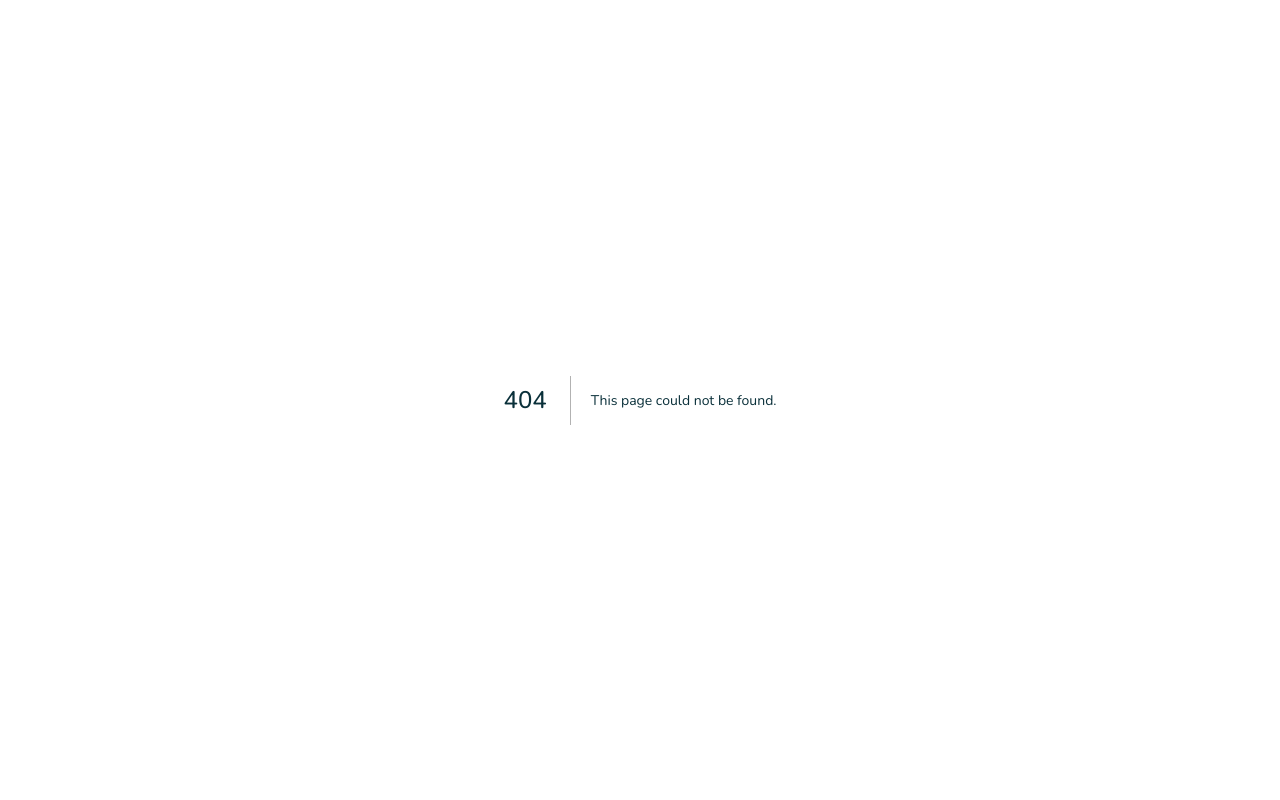
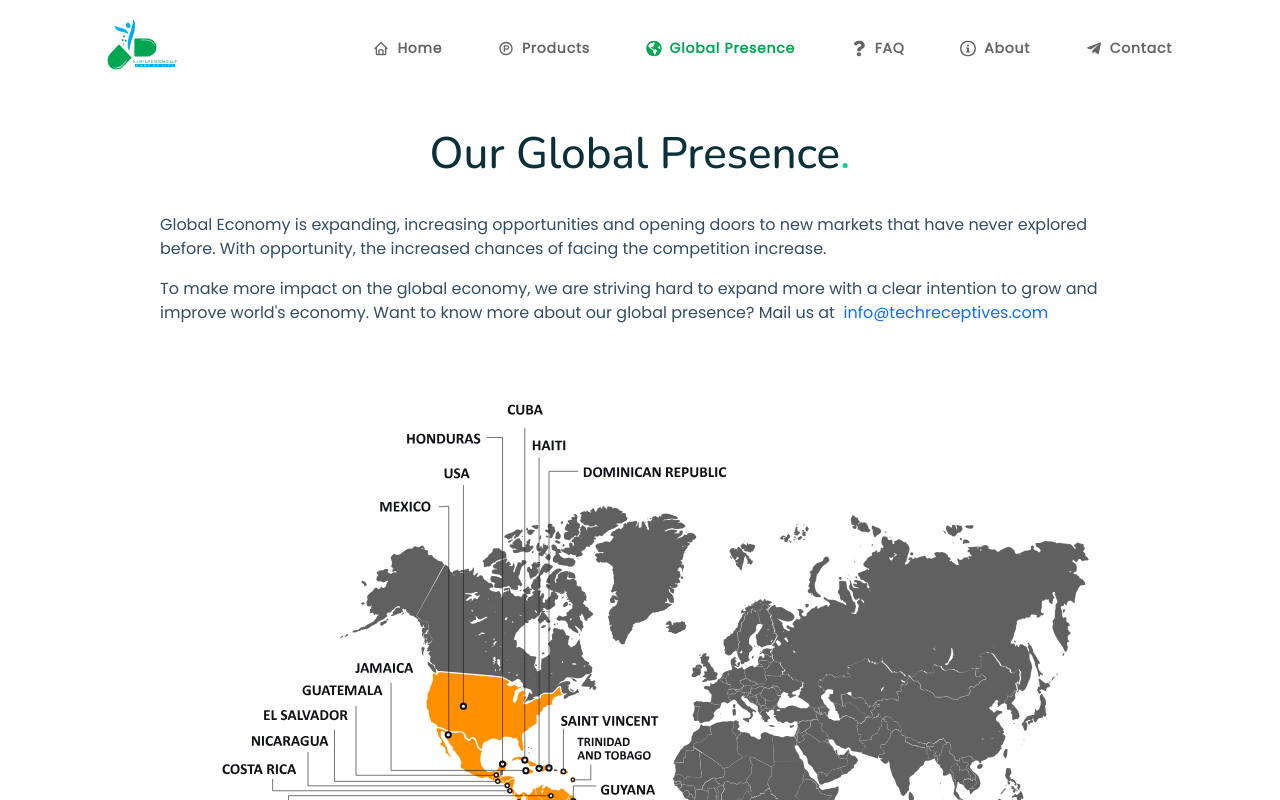
Before and after one commit to kpatel1999/kahu-life-science, a Next.js app: page /global-presence in a window 1280 px wide. Before the commit this address had no page. Shown: the top 800 px of the page. Built offline with nearby package versions, Linux system fonts and the light colour scheme.

Commit message:
Added Global Presence page

```diff
--- /dev/null
+++ b/components/GlobalPresencePage/StyledComponent.tsx
@@ -0,0 +1,36 @@
+import styled from "styled-components";
+
+export const Container = styled.section`
+  margin: 8rem;
+  padding: 0;
+
+  @media only screen and (mix-width: 740px) {
+    margin: 0 !important;
+  }
+`;
+
+export const DetailsWrapper = styled.div`
+  padding: 0rem 10rem;
+  margin-bottom: 2rem;
+
+  @media only screen and (max-width: 740px) {
+    padding: 0 !important;
+  }
+`;
+
+export const MainTitle = styled.h3`
+  font-size: 2.75rem;
+  line-height: 1.2;
+  font-weight: 500;
+  padding-top: 8rem;
+  padding-bottom: 1.5rem;
+  text-align: center;
+
+  @media only screen and (mix-width: 740px) {
+    font-size: 1.75rem;
+  }
+`;
+
+export const Text = styled.p`
+  padding-bottom: 1rem;
+`;
--- /dev/null
+++ b/components/GlobalPresencePage/index.tsx
@@ -0,0 +1,37 @@
+// Components
+import { TitleColor } from "../shared/StyledComponents";
+import * as S from "./StyledComponent";
+import Image from "../shared/NewImage";
+
+const GlobalPresencePage = () => {
+  return (
+    <>
+      <S.DetailsWrapper>
+        <S.MainTitle>
+          Our Global Presence<TitleColor>.</TitleColor>
+        </S.MainTitle>
+        <S.Text>
+          Global Economy is expanding, increasing opportunities and opening
+          doors to new markets that have never explored before. With
+          opportunity, the increased chances of facing the competition increase.
+        </S.Text>
+        <S.Text>
+          To make more impact on the global economy, we are striving hard to
+          expand more with a clear intention to grow and improve world's
+          economy. Want to know more about our global presence? Mail us at
+          &nbsp;
+          <a href="mailto:someone@example.com">info@techreceptives.com</a>
+        </S.Text>
+      </S.DetailsWrapper>
+
+      <Image
+        src="/imgs/map_expand.svg"
+        objectPosition="center"
+        alt="kahu life global presence"
+        height={55}
+      />
+    </>
+  );
+};
+
+export default GlobalPresencePage;
--- a/components/Navbar/components/linksData.tsx
+++ b/components/Navbar/components/linksData.tsx
@@ -16,8 +16,8 @@ const linksData = [
     Icon: <RiProductHuntLine size={16} />,
   },
   {
-    title: "Global Rresence",
-    url: "/games",
+    title: "Global Presence",
+    url: "/global-presence",
     Icon: <FaGlobeAmericas size={16} />,
   },
   {
--- /dev/null
+++ b/pages/global-presence.tsx
@@ -0,0 +1,22 @@
+import React from "react";
+import Head from "next/head";
+// Components
+import { NextPage } from "next";
+import FullLayout from "../components/FullLayout";
+import GlobalPresencePage from "../components/GlobalPresencePage";
+
+const Contact: NextPage = () => {
+  return (
+    <>
+      <Head>
+        <title>Global Presence</title>
+        <meta name="description" content="Generated by create next app" />
+      </Head>
+      <FullLayout>
+        <GlobalPresencePage />
+      </FullLayout>
+    </>
+  );
+};
+
+export default Contact;
```
Also changed, not shown: public/imgs/map_expand.svg (added).
